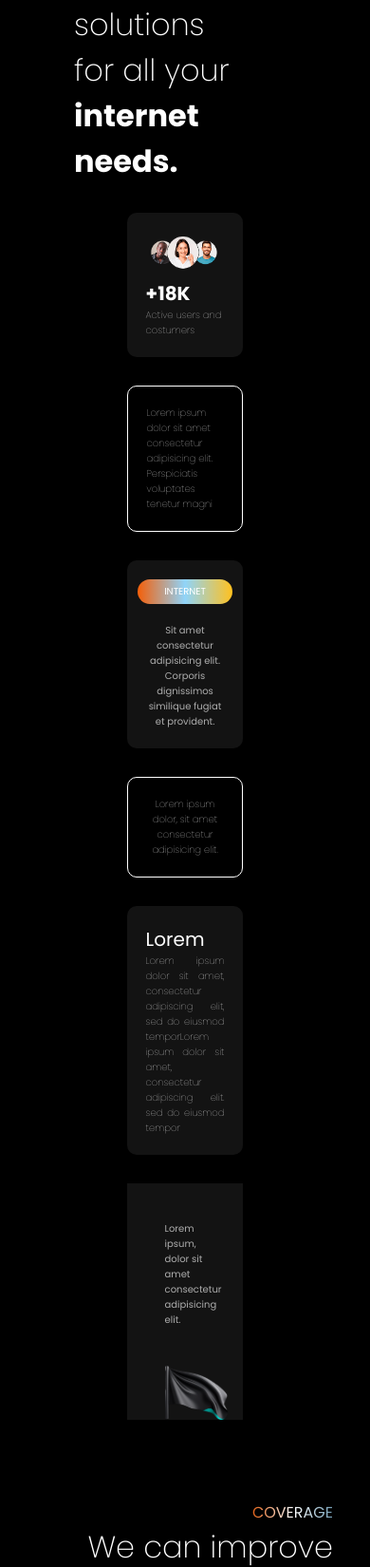
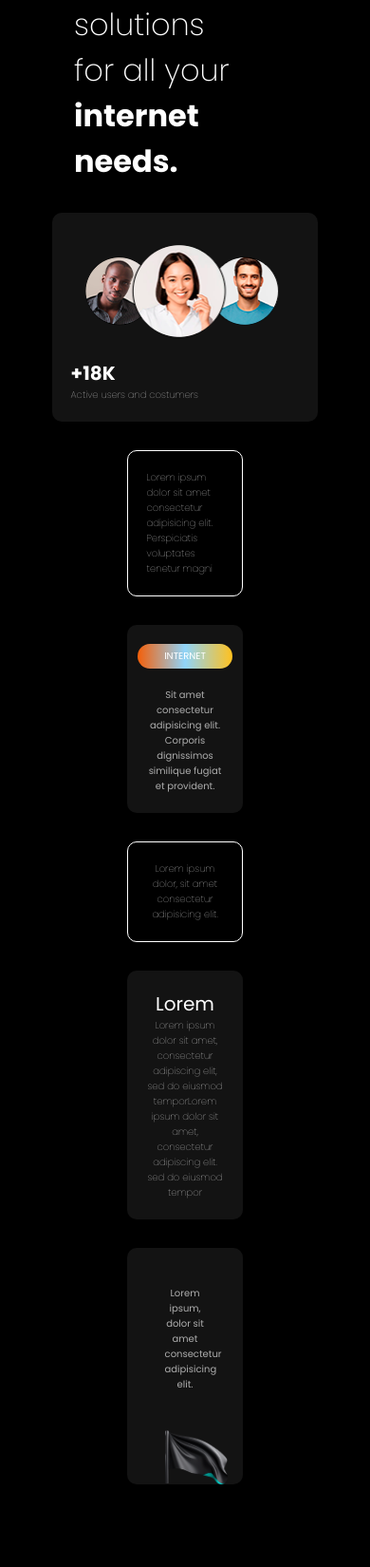
Before and after one commit to Josechiseva/My_site_bussines-, a PHP site: page / in a window 390 px wide. Shown: the part 2229-3879 px from the top of the page at 95% size. Run offline with PHP 8.4, Linux system fonts and the light colour scheme.

Commit message:
Update mid_quiries.css

```diff
--- a/mid_quiries.css
+++ b/mid_quiries.css
@@ -238,6 +238,7 @@
     main section#sec3 div#caixas div#um{
         padding: 20px;
         font-size: 10px;
+        width: 80%;
     }
     main section#sec3 div#caixas div#dois{
         padding: 20px;
@@ -268,10 +269,15 @@
     }
     main section#sec3 div#caixas div#cinco div#text{
         padding: 0;
+        text-align: center;
     }
     main section#sec3 div#caixas div#seis{
         padding: 0;
         font-size: 10px;
+        border-radius: 10px;
+    }
+    main section#sec3 div#caixas div#seis div#text{
+        text-align: center;
     }
     main section#sec1 div#logo{
         width: 10%;
```
